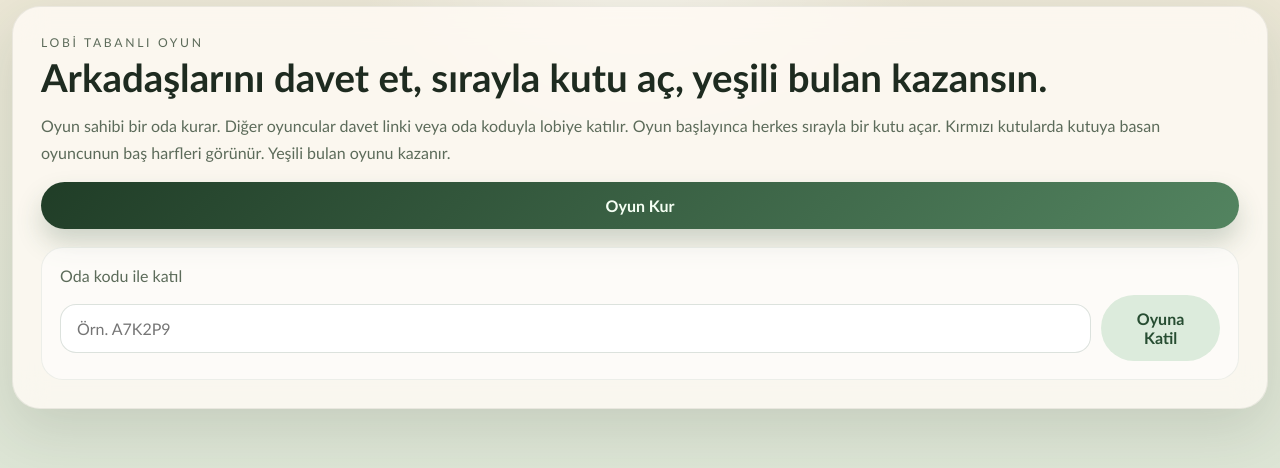
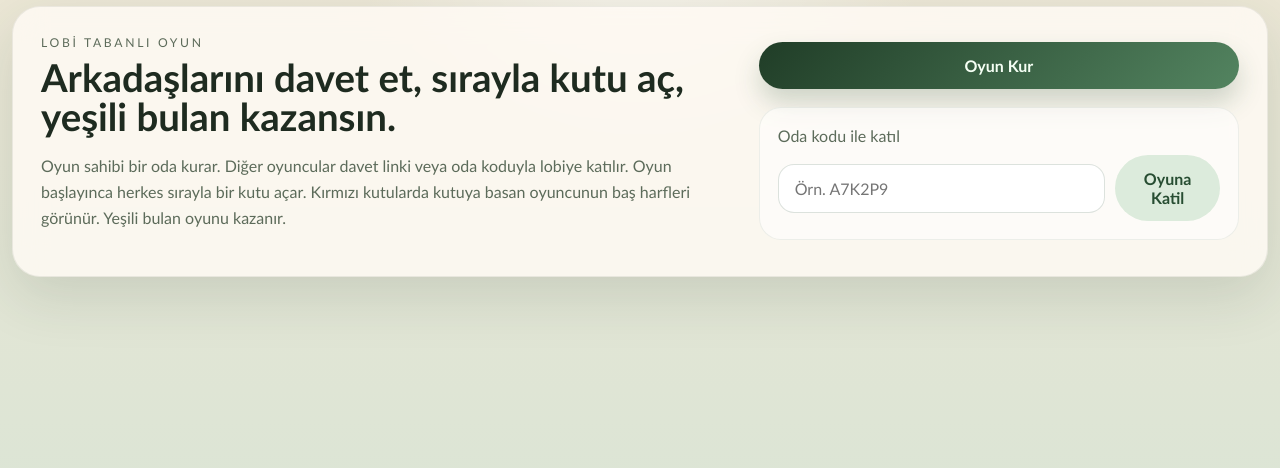
Before and after one commit to Yunuscetin/FindTheBox, a plain HTML site: page index.html in a window 1280 px wide. Shown: the part 124-592 px from the top of the page. Drawn offline with Linux system fonts and the light colour scheme.

Commit message:
Fix hidden landing panel in room view

```diff
--- a/styles.css
+++ b/styles.css
@@ -92,12 +92,16 @@ h1 {
   font-size: 0.88rem;
 }
 
-.view {
-  display: none;
+.view:not(.active) {
+  display: none !important;
 }
 
 .view.active {
   display: block;
+}
+
+.hero-panel.view.active {
+  display: grid;
 }
 
 .room-shell {
```
